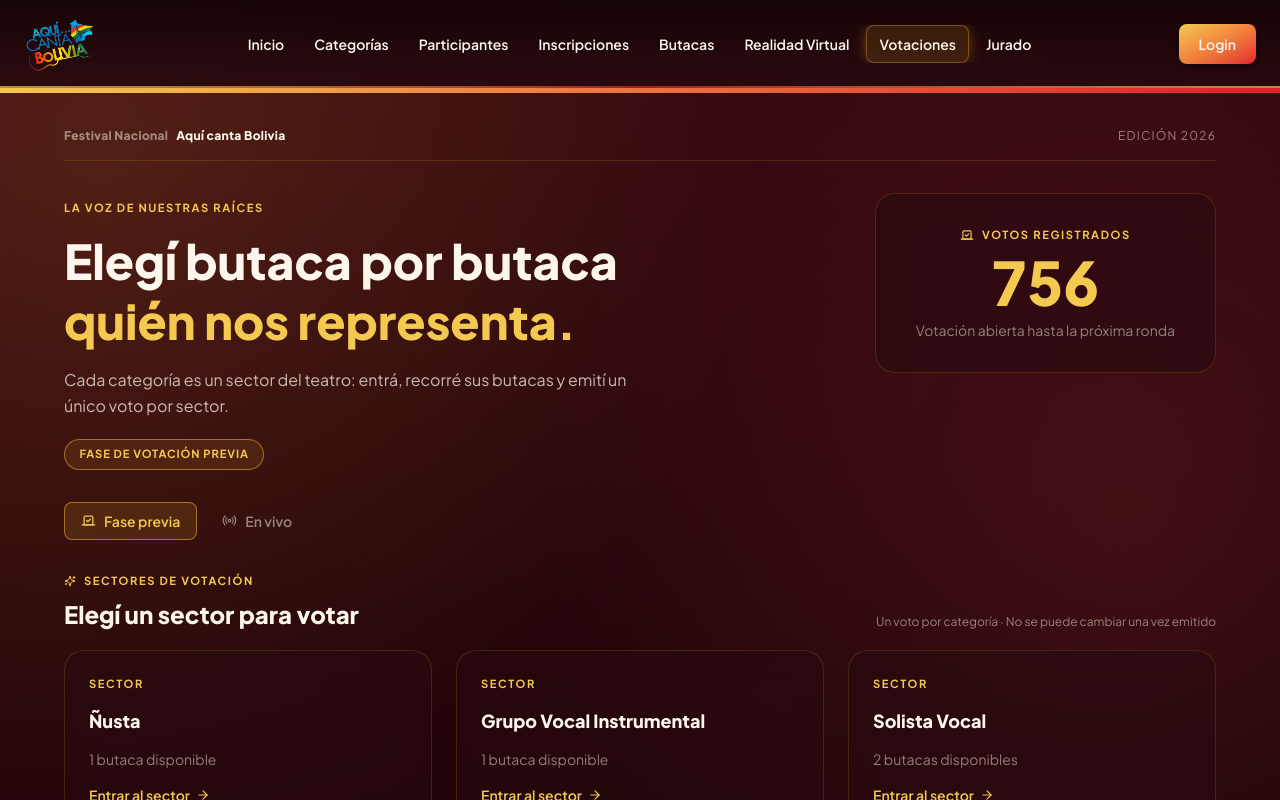
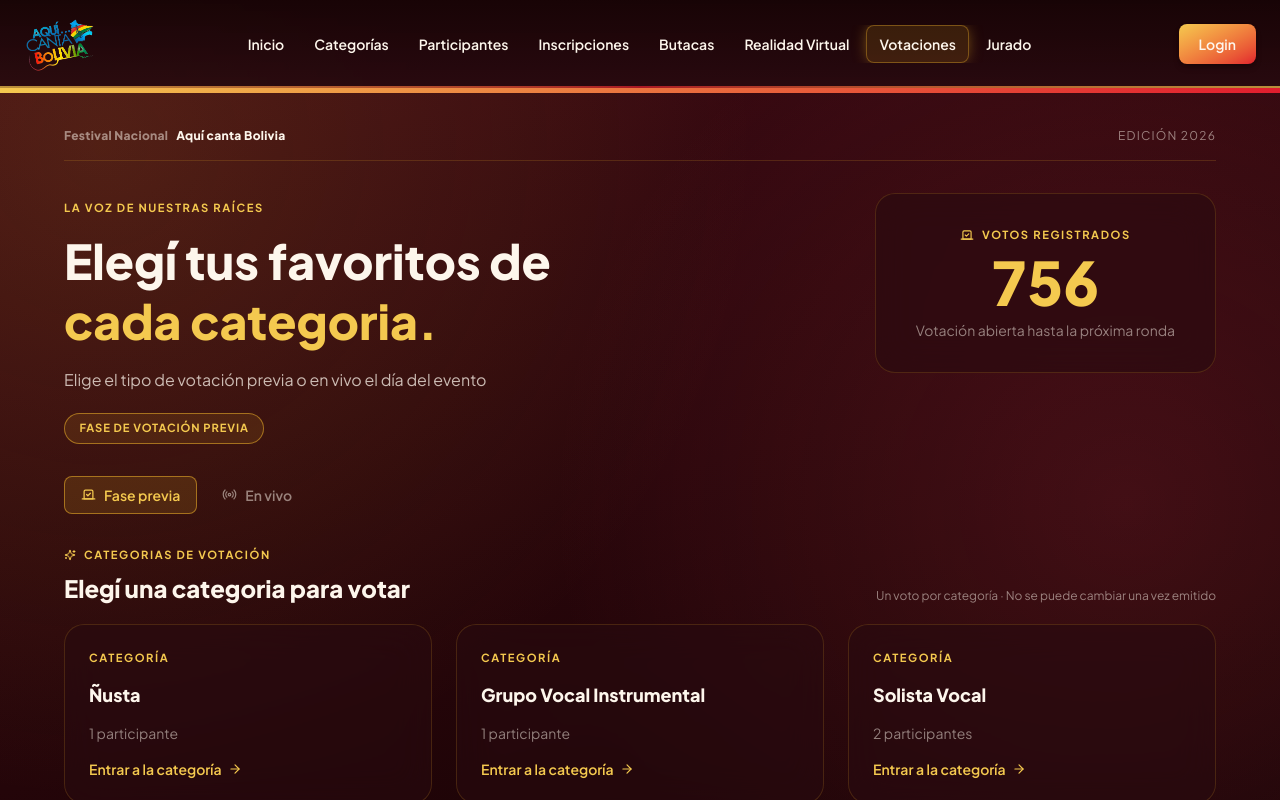
Before and after one commit to 69Sukuna/Senapi-AquiCanta, a Next.js app in the folder apps/web/: page /votaciones in a window 1280 px wide. Shown: the top 800 px of the page. Built offline with nearby package versions, Linux system fonts and the light colour scheme.

Commit message:
fix-tipeo

```diff
--- a/apps/web/src/app/votaciones/page.tsx
+++ b/apps/web/src/app/votaciones/page.tsx
@@ -2,7 +2,7 @@
 
 import { useMemo, useState } from 'react';
 import { ChevronLeft, Radio, Sparkles, Vote } from 'lucide-react';
-import { SectorCategoria, TarjetaParticipanteVotacion } from '@/components/features/votacion';
+import { TarjetaCategoria, TarjetaParticipanteVotacion } from '@/components/features/votacion';
 import { useNumberTicker, useVotacionSesion } from '@/hooks';
 import { CONTEO_INICIAL_VOTACION_PREVIA, CONTEO_INICIAL_VOTACION_VIVO, PARTICIPANTES_CALIFICACION } from '@/mocks';
 
@@ -15,7 +15,7 @@ const MODALIDADES: { id: Modalidad; label: string }[] = [
 
 export default function VotacionesPage() {
   const [modalidad, setModalidad] = useState<Modalidad>('previa');
-  const [sectorActivo, setSectorActivo] = useState<string | null>(null);
+  const [categoriaActiva, setCategoriaActiva] = useState<string | null>(null);
 
   // Dos sesiones independientes (una por modalidad) para no mezclar los
   // conteos ni las restricciones de voto de la fase previa con las del vivo.
@@ -29,10 +29,8 @@ export default function VotacionesPage() {
   });
   const sesion = modalidad === 'previa' ? sesionPrevia : sesionVivo;
 
-  // Cada categoría es un "sector" del teatro: primero se elige el sector,
-  // después se ven y votan sus butacas (mismo patrón de navegación que
-  // TeatroSeatMap en /butacas).
-  const sectores = useMemo(() => {
+  // Primero se elige una categoría, después se ven y votan sus participantes.
+  const categorias = useMemo(() => {
     const mapa = new Map<string, typeof PARTICIPANTES_CALIFICACION>();
     for (const participante of PARTICIPANTES_CALIFICACION) {
       const lista = mapa.get(participante.categoria) ?? [];
@@ -47,10 +45,10 @@ export default function VotacionesPage() {
 
   const cambiarModalidad = (nueva: Modalidad) => {
     setModalidad(nueva);
-    setSectorActivo(null);
+    setCategoriaActiva(null);
   };
 
-  const sectorSeleccionado = sectores.find((s) => s.categoria === sectorActivo) ?? null;
+  const categoriaSeleccionada = categorias.find((c) => c.categoria === categoriaActiva) ?? null;
 
   return (
     <main className="tema-votacion">
@@ -74,9 +72,9 @@ export default function VotacionesPage() {
             <h1 className="mt-3 text-4xl font-extrabold leading-tight sm:text-5xl">
               {modalidad === 'previa' ? (
                 <>
-                  Elegí butaca por butaca
+                  Elegí tus favoritos de
                   <br />
-                  <span style={{ color: 'var(--vt-mustard-light)' }}>quién nos representa.</span>
+                  <span style={{ color: 'var(--vt-mustard-light)' }}>cada categoria.</span>
                 </>
               ) : (
                 <>
@@ -87,7 +85,7 @@ export default function VotacionesPage() {
               )}
             </h1>
             <p className="mt-4 leading-relaxed text-[var(--vt-text-secondary)]">
-              Cada categoría es un sector del teatro: entrá, recorré sus butacas y emití un único voto por sector.
+             Elige el tipo de votación previa o en vivo el día del evento
             </p>
             <span className={`vt-badge mt-5 inline-flex ${modalidad === 'vivo' ? 'vt-badge-live' : ''}`}>
               {modalidad === 'vivo' && <span className="vt-pulse-dot" />}
@@ -129,14 +127,14 @@ export default function VotacionesPage() {
           ))}
         </div>
 
-        {sectorActivo === null ? (
+        {categoriaActiva === null ? (
           <>
             <div className="mb-5 flex flex-wrap items-end justify-between gap-3">
               <div>
                 <span className="vt-eyebrow flex items-center gap-2">
-                  <Sparkles size={12} aria-hidden="true" /> Sectores de votación
+                  <Sparkles size={12} aria-hidden="true" /> Categorias de votación
                 </span>
-                <h2 className="mt-2 text-2xl font-extrabold">Elegí un sector para votar</h2>
+                <h2 className="mt-2 text-2xl font-extrabold">Elegí una categoria para votar</h2>
               </div>
               <div className="flex items-center gap-2 text-xs text-[var(--vt-text-muted)]">
                 Un voto por categoría · No se puede cambiar una vez emitido
@@ -144,13 +142,13 @@ export default function VotacionesPage() {
             </div>
 
             <div className="grid grid-cols-1 gap-6 sm:grid-cols-2 lg:grid-cols-3">
-              {sectores.map(({ categoria, participantes }) => (
-                <SectorCategoria
+              {categorias.map(({ categoria, participantes }) => (
+                <TarjetaCategoria
                   key={categoria}
                   categoria={categoria}
                   cantidadOpciones={participantes.length}
                   votada={sesion.yaVotoEnCategoria(categoria)}
-                  onSeleccionar={() => setSectorActivo(categoria)}
+                  onSeleccionar={() => setCategoriaActiva(categoria)}
                 />
               ))}
             </div>
@@ -159,27 +157,27 @@ export default function VotacionesPage() {
           <>
             <button
               type="button"
-              onClick={() => setSectorActivo(null)}
+              onClick={() => setCategoriaActiva(null)}
               className="mb-5 inline-flex items-center gap-1.5 rounded-lg border px-3 py-2 text-sm font-semibold text-[var(--vt-mustard-light)] transition-colors"
               style={{ borderColor: 'var(--vt-border)' }}
             >
-              <ChevronLeft size={16} aria-hidden="true" /> Volver a sectores
+              <ChevronLeft size={16} aria-hidden="true" /> Volver a categorías
             </button>
 
             <div className="mb-5 flex flex-wrap items-end justify-between gap-3">
               <div>
-                <span className="vt-eyebrow">Sector</span>
-                <h2 className="mt-1 text-2xl font-extrabold">{sectorActivo}</h2>
+                <span className="vt-eyebrow">Categoria</span>
+                <h2 className="mt-1 text-2xl font-extrabold">{categoriaActiva}</h2>
               </div>
-              {sesion.yaVotoEnCategoria(sectorActivo) && (
+              {sesion.yaVotoEnCategoria(categoriaActiva) && (
                 <p className="text-sm font-semibold" style={{ color: 'var(--vt-mustard-light)' }} role="status">
-                  Ya registraste tu voto en este sector. ¡Gracias por participar!
+                  Ya registraste tu voto en esta categoría. ¡Gracias por participar!
                 </p>
               )}
             </div>
 
             <div className="grid grid-cols-1 items-stretch gap-6 md:grid-cols-2 xl:grid-cols-3">
-              {sectorSeleccionado?.participantes.map((participante, indice) => {
+              {categoriaSeleccionada?.participantes.map((participante, indice) => {
                 const votos = sesion.conteoVotos[participante.id] ?? 0;
                 const porcentaje = totalVotos > 0 ? (votos / totalVotos) * 100 : 0;
                 const votoDeLaCategoria = sesion.votosPorCategoria[participante.categoria];
--- a/apps/web/src/components/TeatroSeatMap.tsx
+++ b/apps/web/src/components/TeatroSeatMap.tsx
@@ -187,23 +187,32 @@ export function TeatroSeatMap({ butacas, zonas, seleccionadas, onToggle }: Teatr
       tx: transform.current.x,
       ty: transform.current.y,
     };
-    e.currentTarget.setPointerCapture(e.pointerId);
+    // OJO: la captura del puntero se pide recién en handlePointerMove, al
+    // confirmar que hay arrastre real (superó el umbral). Pedirla acá, en el
+    // pointerdown, retargetea también el click nativo hacia el <svg> — y con
+    // eso el click nunca le llega a la butaca/zona bajo el cursor, rompiendo
+    // la selección con un simple click/tap sin arrastre.
   };
 
   const handlePointerMove = (e: React.PointerEvent<SVGSVGElement>) => {
     if (!arrastrando.current) return;
     const svgEl = svgRef.current;
     if (!svgEl) return;
+
+    if (!huboArrastre.current) {
+      const distancia = Math.hypot(
+        e.clientX - inicioPuntero.current.x,
+        e.clientY - inicioPuntero.current.y
+      );
+      if (distancia <= 4) return;
+      huboArrastre.current = true;
+      svgEl.setPointerCapture(e.pointerId);
+    }
+
     const rect = svgEl.getBoundingClientRect();
     const escalaRender = Math.min(rect.width / VIEWBOX.width, rect.height / VIEWBOX.height) || 1;
     const deltaX = (e.clientX - inicioPuntero.current.x) / escalaRender;
     const deltaY = (e.clientY - inicioPuntero.current.y) / escalaRender;
-    if (
-      !huboArrastre.current &&
-      Math.hypot(e.clientX - inicioPuntero.current.x, e.clientY - inicioPuntero.current.y) > 4
-    ) {
-      huboArrastre.current = true;
-    }
     const { x, y } = limitarPan(
       inicioPuntero.current.tx + deltaX,
       inicioPuntero.current.ty + deltaY,
--- a/apps/web/src/components/features/votacion/SectorCategoria.tsx
+++ b/apps/web/src/components/features/votacion/TarjetaCategoria.tsx
@@ -1,16 +1,15 @@
 import { ArrowRight, CheckCircle2 } from 'lucide-react';
 
-interface SectorCategoriaProps {
+interface TarjetaCategoriaProps {
   categoria: string;
   cantidadOpciones: number;
   votada: boolean;
   onSeleccionar: () => void;
 }
 
-// Tarjeta de "sector": cada categoría de votación se presenta como un sector
-// del teatro (igual que en /butacas, donde primero se elige un sector y
-// después sus butacas). Clickearla entra al detalle de esa categoría.
-export function SectorCategoria({ categoria, cantidadOpciones, votada, onSeleccionar }: SectorCategoriaProps) {
+// Tarjeta de categoría de votación. Clickearla entra al detalle de esa
+// categoría, donde se listan sus participantes para votar.
+export function TarjetaCategoria({ categoria, cantidadOpciones, votada, onSeleccionar }: TarjetaCategoriaProps) {
   return (
     <button
       type="button"
@@ -20,7 +19,7 @@ export function SectorCategoria({ categoria, cantidadOpciones, votada, onSelecci
       }`}
     >
       <div className="flex items-center justify-between gap-2">
-        <span className="vt-eyebrow">Sector</span>
+        <span className="vt-eyebrow">Categoría</span>
         {votada && (
           <span className="vt-badge inline-flex items-center gap-1.5">
             <CheckCircle2 size={12} aria-hidden="true" /> Voto emitido
@@ -31,11 +30,11 @@ export function SectorCategoria({ categoria, cantidadOpciones, votada, onSelecci
       <h3 className="text-lg leading-snug font-extrabold text-[var(--vt-text-primary)]">{categoria}</h3>
 
       <p className="text-sm text-[var(--vt-text-muted)]">
-        {cantidadOpciones} {cantidadOpciones === 1 ? 'butaca disponible' : 'butacas disponibles'}
+        {cantidadOpciones} {cantidadOpciones === 1 ? 'participante' : 'participantes'}
       </p>
 
       <span className="mt-auto inline-flex items-center gap-1.5 text-sm font-semibold text-[var(--vt-mustard-light)]">
-        {votada ? 'Ver mi butaca' : 'Entrar al sector'}
+        {votada ? 'Ver mi voto' : 'Entrar a la categoría'}
         <ArrowRight size={14} className="transition-transform duration-300 group-hover:translate-x-1" aria-hidden="true" />
       </span>
     </button>
--- a/apps/web/src/components/features/votacion/index.ts
+++ b/apps/web/src/components/features/votacion/index.ts
@@ -1,3 +1,3 @@
 export * from './AvatarParticipante';
 export * from './TarjetaParticipanteVotacion';
-export * from './SectorCategoria';
+export * from './TarjetaCategoria';
```
